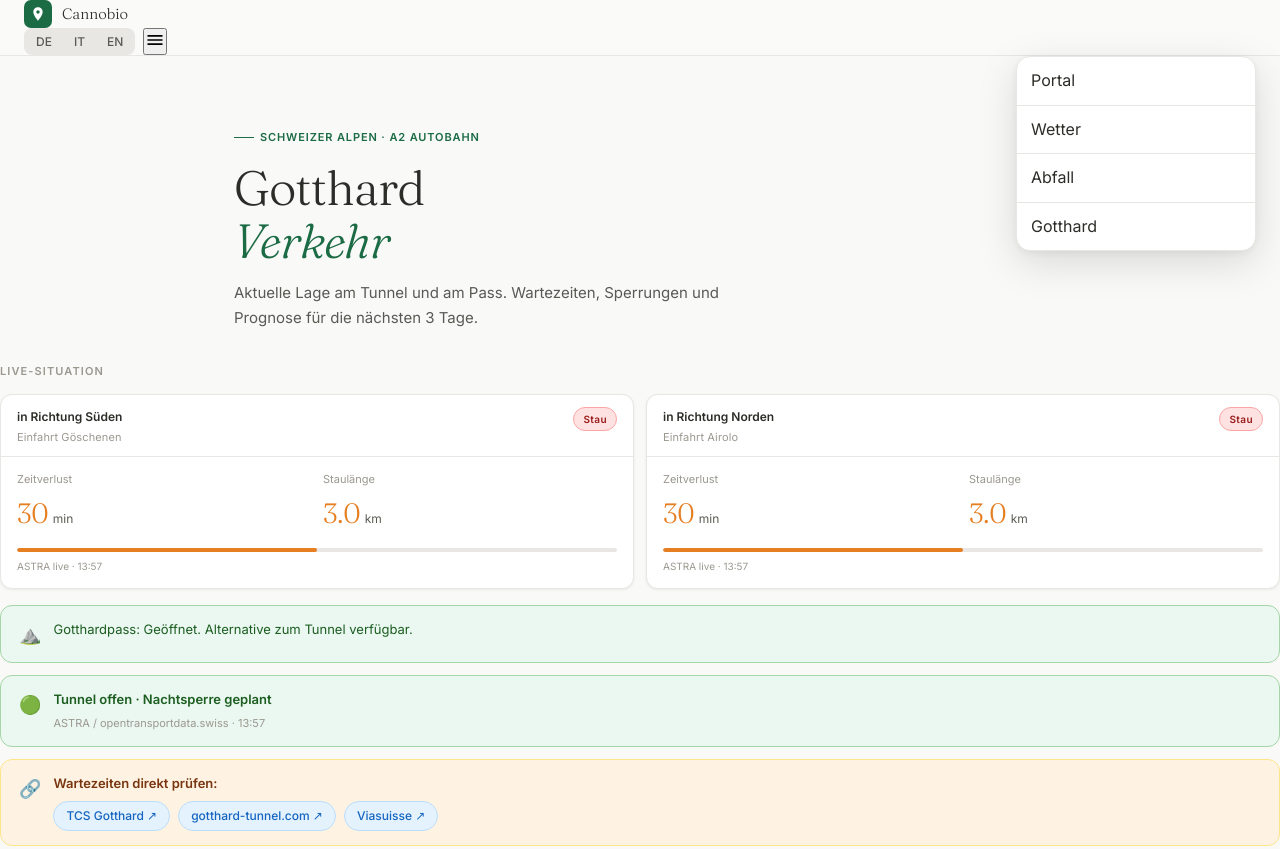
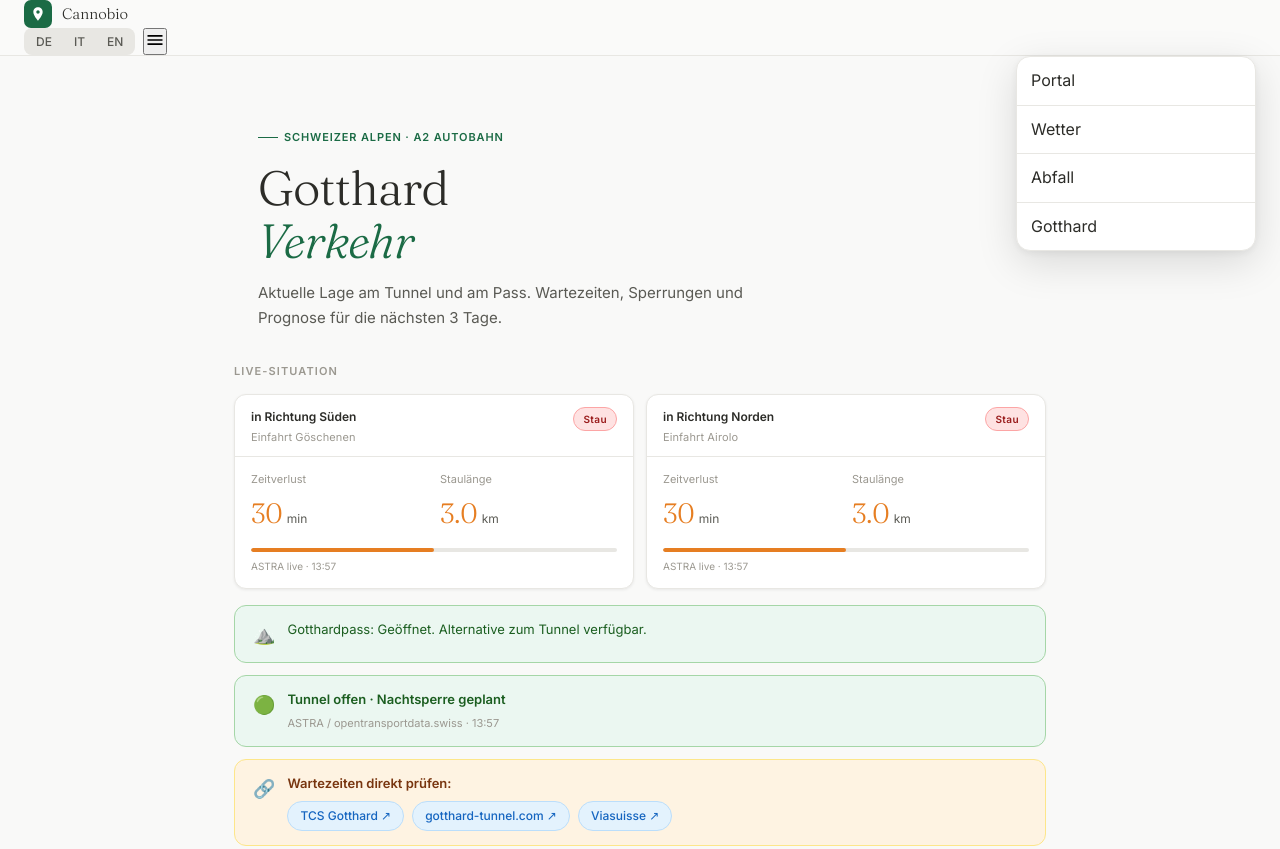
Before and after one commit to giovanola/cannobio, a plain HTML site: page gotthard/index.html in a window 1280 px wide. Shown: the top 849 px of the page. Drawn offline with Linux system fonts and the light colour scheme.

Commit message:
Add files via upload

```diff
--- a/gotthard/index.html
+++ b/gotthard/index.html
@@ -289,7 +289,7 @@ body { font-family: var(--font-body); background: var(--bg); color: var(--text-p
 </nav>
 
 <!-- ══ MAIN ════════════════════════════════════════════════════════ -->
-<main class="container">
+<main class="content">
 
   <!-- HERO -->
   <div class="hero">
```
